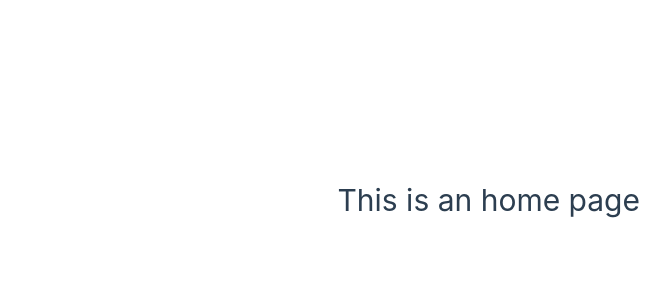
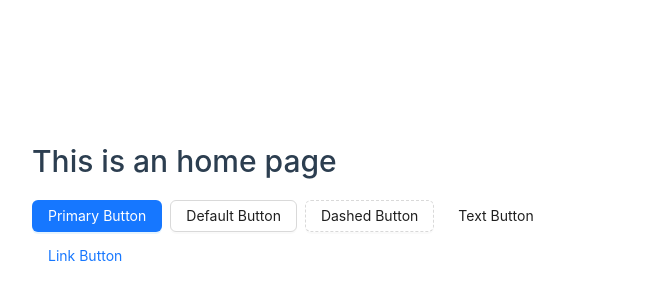
Before and after one commit to Dadesy/design-frontedn, a Vue app: page / in a window 1280 px wide. Shown: the part 200-500 px from the top of the page, without its empty margins (0-670 px from the left). Built offline with nearby package versions, Linux system fonts and the light colour scheme.

Commit message:
Добавлен ant design

```diff
--- a/package.json
+++ b/package.json
@@ -11,6 +11,7 @@
     "type-check": "vue-tsc --build --force"
   },
   "dependencies": {
+    "ant-design-vue": "^4.2.3",
     "vue": "^3.4.29",
     "vue-router": "^4.3.3"
   },
--- a/src/main.ts
+++ b/src/main.ts
@@ -1,11 +1,14 @@
 import './assets/main.css'
+import 'ant-design-vue/dist/reset.css';
 
 import { createApp } from 'vue'
+import Antd from 'ant-design-vue';
 import App from './App.vue'
 import router from './router'
 
 const app = createApp(App)
 
 app.use(router)
+app.use(Antd)
 
 app.mount('#app')
--- a/src/views/HomeView.vue
+++ b/src/views/HomeView.vue
@@ -5,5 +5,13 @@
 <template>
     <div class="home">
         <h1>This is an home page</h1>
+
+        <a-space wrap>
+            <a-button type="primary">Primary Button</a-button>
+            <a-button>Default Button</a-button>
+            <a-button type="dashed">Dashed Button</a-button>
+            <a-button type="text">Text Button</a-button>
+            <a-button type="link">Link Button</a-button>
+        </a-space>
     </div>
 </template>
```
Also changed, not shown: 1 other file (tests, documents, lock files or other folders).
